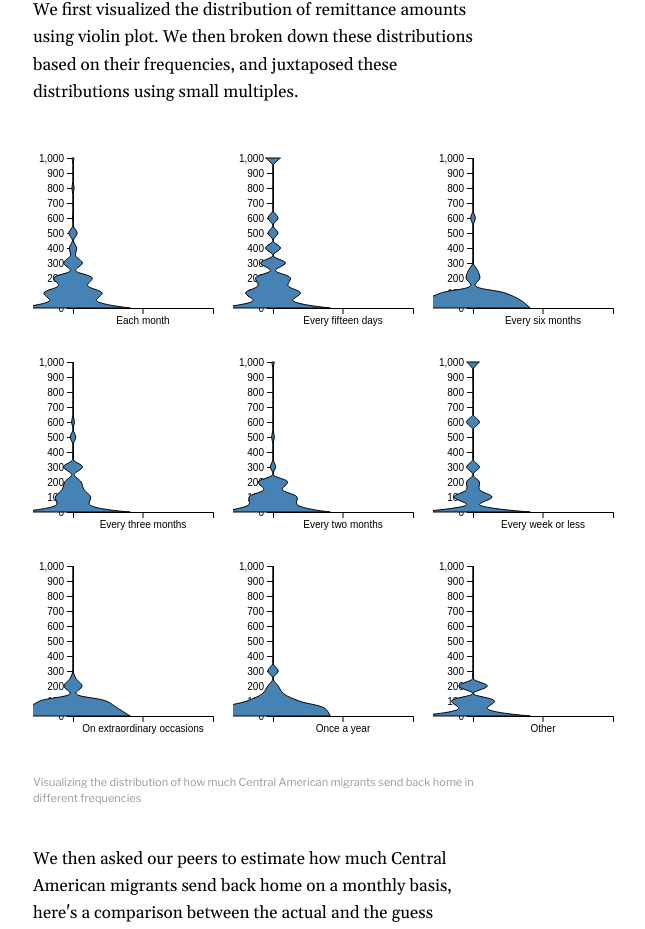
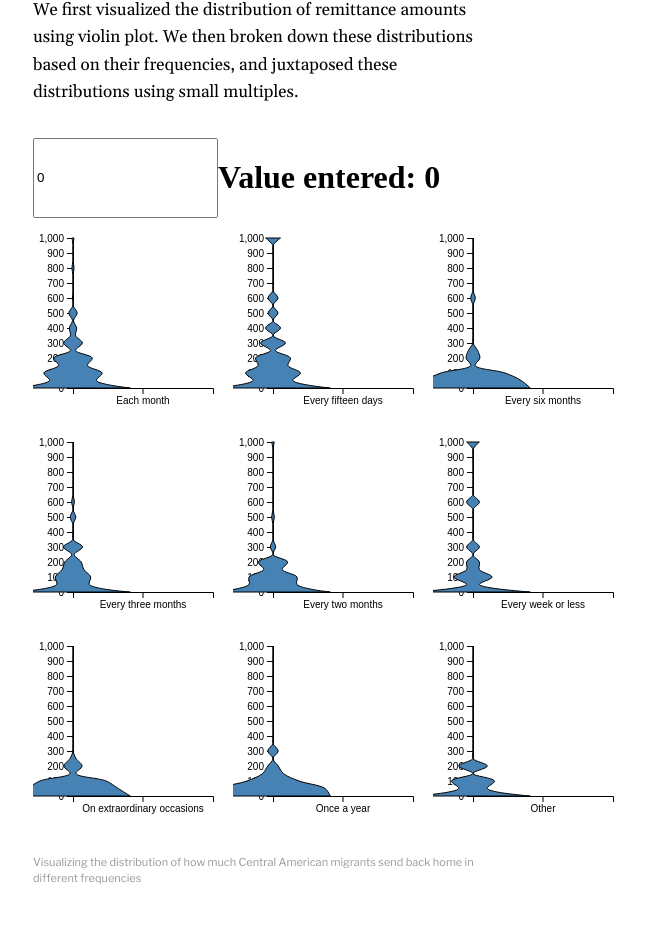
Before and after one commit to K80CHEN/6.C85-Final-Project, a SvelteKit app in the folder oscar/: page / in a window 1280 px wide. Shown: the part 6437-7366 px from the top of the page, without its empty margins (377-1022 px from the left). Built offline with nearby package versions, Linux system fonts and the light colour scheme.

Commit message:
Add interaction.

```diff
--- a/oscar/src/components/graphs/Violin.svelte
+++ b/oscar/src/components/graphs/Violin.svelte
@@ -82,9 +82,13 @@
       .attr("fill", "steelblue")
       .attr("stroke", "black");
   }
+
+  let guess = 0;
 </script>
 
 <div class="chart-container">
+  <input bind:value={guess}>
+  <h1>Value entered: {guess}</h1>
   {#each data as item, i}
     <div bind:this={containers[i]} class="chart" />
   {/each}
```
